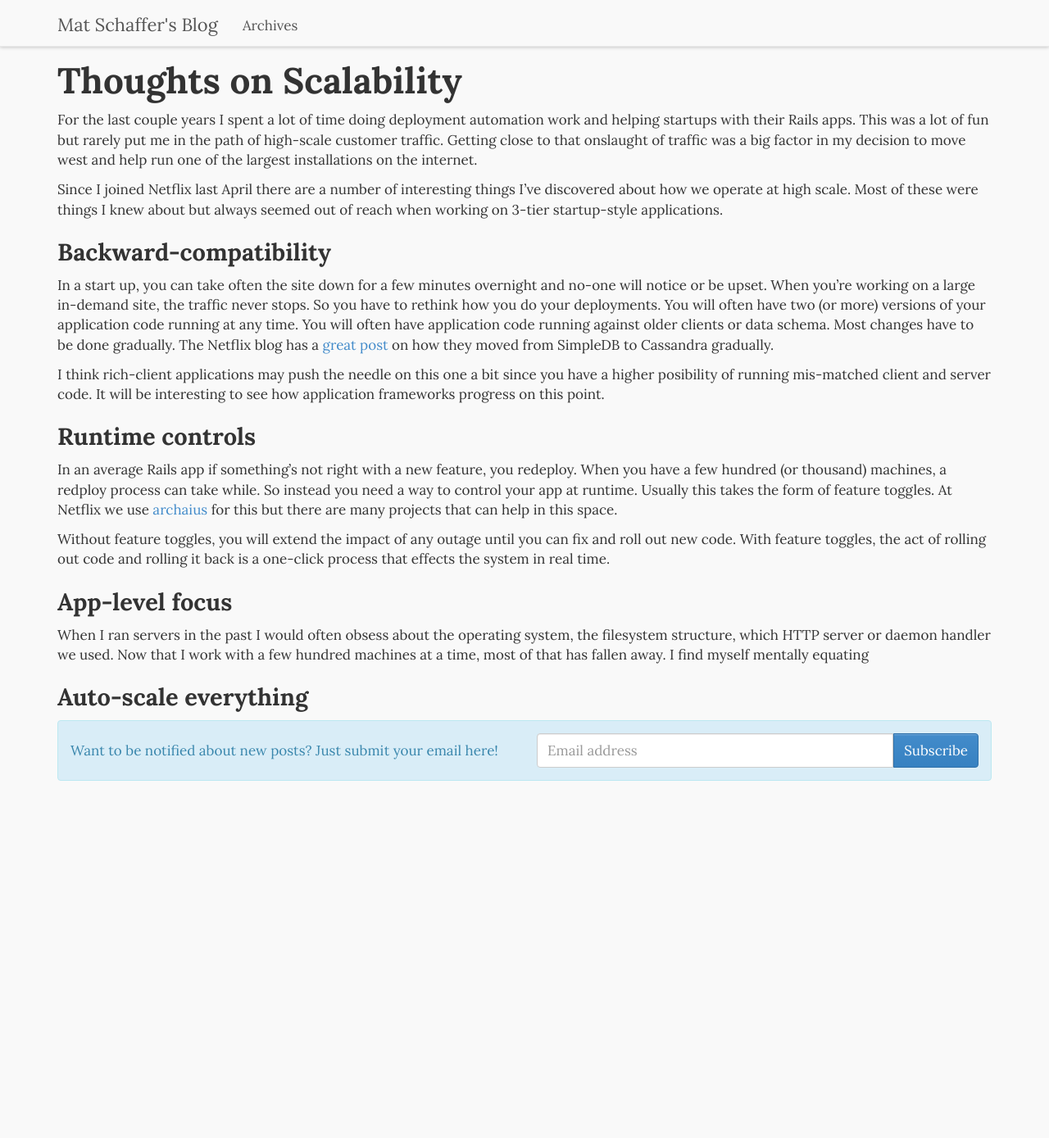
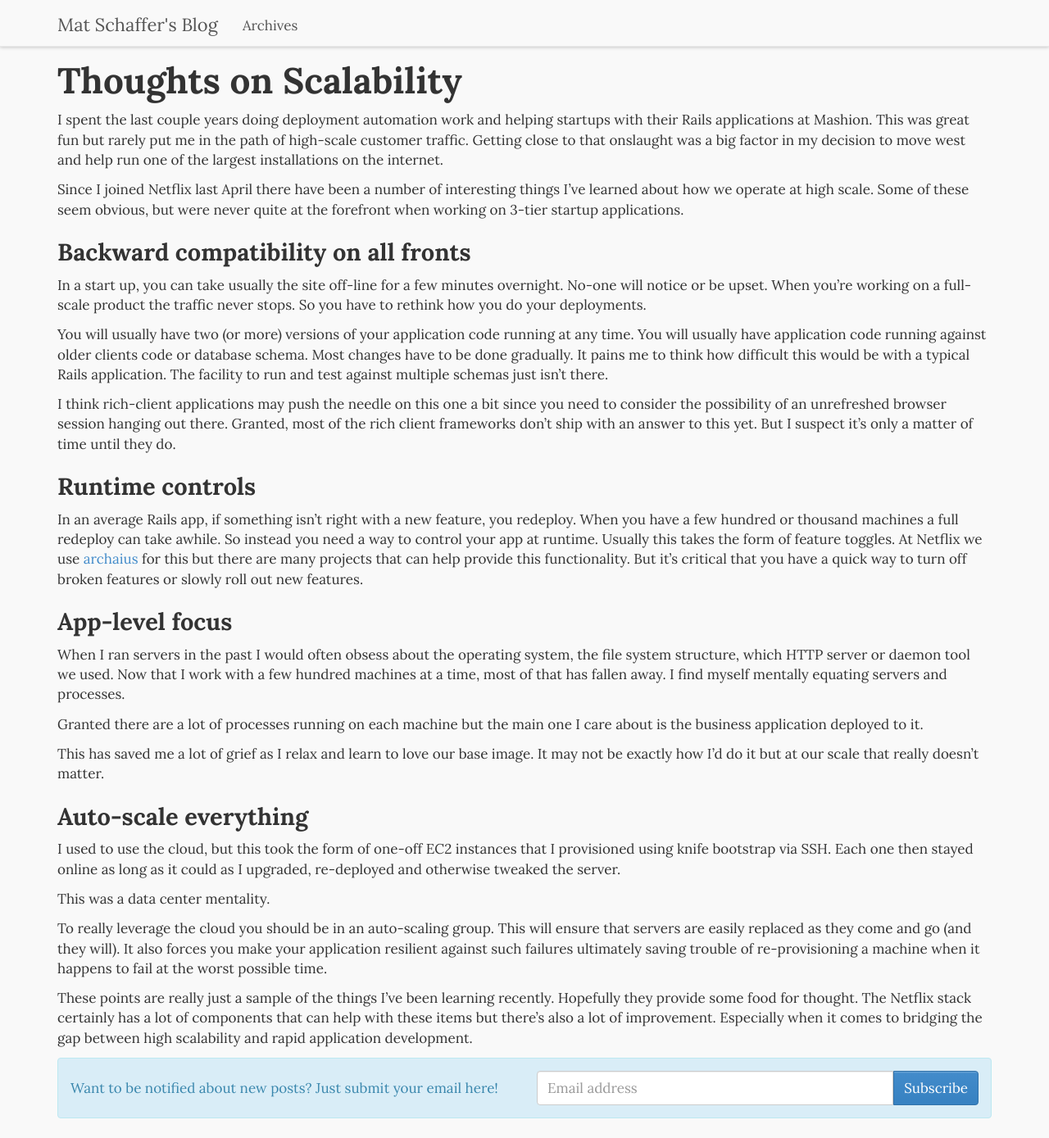
Before and after one commit to matschaffer/matschaffer.com, a Jekyll site: the page built from _posts/2013-09-18-scalability.md, in a window 1280 px wide and 1389 px high. Shown: the whole window at 82% size. Built offline with Jekyll 4.4.1, drawn with Linux system fonts in a browser that asks for light colours; comment, search, counter and statistics services are not loaded.

Commit message:
Finish the draft

```diff
--- a/_posts/2013-09-18-scalability.md
+++ b/_posts/2013-09-18-scalability.md
@@ -1,27 +1,39 @@
 ---
 layout: post
 title: Thoughts on Scalability
-abstract: My new job at Netflix has me working at a whole new scale. Here are some of the revalations I've had over the past few months working there.
+abstract: My new job at Netflix has me working at a whole new scale. Here are some of the revelations I've had over the past few months working there.
 ---
 
-For the last couple years I spent a lot of time doing deployment automation work and helping startups with their Rails apps. This was a lot of fun but rarely put me in the path of high-scale customer traffic. Getting close to that onslaught of traffic was a big factor in my decision to move west and help run one of the largest installations on the internet.
+I spent the last couple years doing deployment automation work and helping startups with their Rails applications at Mashion. This was great fun but rarely put me in the path of high-scale customer traffic. Getting close to that onslaught was a big factor in my decision to move west and help run one of the largest installations on the internet.
 
-Since I joined Netflix last April there are a number of interesting things I've discovered about how we operate at high scale. Most of these were things I knew about but always seemed out of reach when working on 3-tier startup-style applications.
+Since I joined Netflix last April there have been a number of interesting things I've learned about how we operate at high scale. Some of these seem obvious, but were never quite at the forefront when working on 3-tier startup applications.
 
-### Backward-compatibility
+### Backward compatibility on all fronts
 
-In a start up, you can take often the site down for a few minutes overnight and no-one will notice or be upset. When you're working on a large in-demand site, the traffic never stops. So you have to rethink how you do your deployments. You will often have two (or more) versions of your application code running at any time. You will often have application code running against older clients or data schema. Most changes have to be done gradually. The Netflix blog has a [great post]() on how they moved from SimpleDB to Cassandra gradually.
+In a start up, you can take usually the site off-line for a few minutes overnight. No-one will notice or be upset. When you're working on a full-scale product the traffic never stops. So you have to rethink how you do your deployments.
 
-I think rich-client applications may push the needle on this one a bit since you have a higher posibility of running mis-matched client and server code. It will be interesting to see how application frameworks progress on this point.
+You will usually have two (or more) versions of your application code running at any time. You will usually have application code running against older clients code or database schema. Most changes have to be done gradually. It pains me to think how difficult this would be with a typical Rails application. The facility to run and test against multiple schemas just isn't there.
+
+I think rich-client applications may push the needle on this one a bit since you need to consider the possibility of an unrefreshed browser session hanging out there. Granted, most of the rich client frameworks don't ship with an answer to this yet. But I suspect it's only a matter of time until they do.
 
 ### Runtime controls
 
-In an average Rails app if something's not right with a new feature, you redeploy. When you have a few hundred (or thousand) machines, a redploy process can take while. So instead you need a way to control your app at runtime. Usually this takes the form of feature toggles. At Netflix we use [archaius]() for this but there are many projects that can help in this space.
-
-Without feature toggles, you will extend the impact of any outage until you can fix and roll out new code. With feature toggles, the act of rolling out code and rolling it back is a one-click process that effects the system in real time.
+In an average Rails app, if something isn't right with a new feature, you redeploy. When you have a few hundred or thousand machines a full redeploy can take awhile. So instead you need a way to control your app at runtime. Usually this takes the form of feature toggles. At Netflix we use [archaius](https://github.com/Netflix/archaius) for this but there are many projects that can help provide this functionality. But it's critical that you have a quick way to turn off broken features or slowly roll out new features.
 
 ### App-level focus
 
-When I ran servers in the past I would often obsess about the operating system, the filesystem structure, which HTTP server or daemon handler we used. Now that I work with a few hundred machines at a time, most of that has fallen away. I find myself mentally equating
+When I ran servers in the past I would often obsess about the operating system, the file system structure, which HTTP server or daemon tool we used. Now that I work with a few hundred machines at a time, most of that has fallen away. I find myself mentally equating servers and processes.
+
+Granted there are a lot of processes running on each machine but the main one I care about is the business application deployed to it.
+
+This has saved me a lot of grief as I relax and learn to love our base image. It may not be exactly how I'd do it but at our scale that really doesn't matter.
 
 ### Auto-scale everything
+
+I used to use the cloud, but this took the form of one-off EC2 instances that I provisioned using knife bootstrap via SSH. Each one then stayed online as long as it could as I upgraded, re-deployed and otherwise tweaked the server.
+
+This was a data center mentality.
+
+To really leverage the cloud you should be in an auto-scaling group. This will ensure that servers are easily replaced as they come and go (and they will). It also forces you make your application resilient against such failures ultimately saving trouble of re-provisioning a machine when it happens to fail at the worst possible time.
+
+These points are really just a sample of the things I've been learning recently. Hopefully they provide some food for thought. The Netflix stack certainly has a lot of components that can help with these items but there's also a lot of improvement. Especially when it comes to bridging the gap between high scalability and rapid application development.
```
